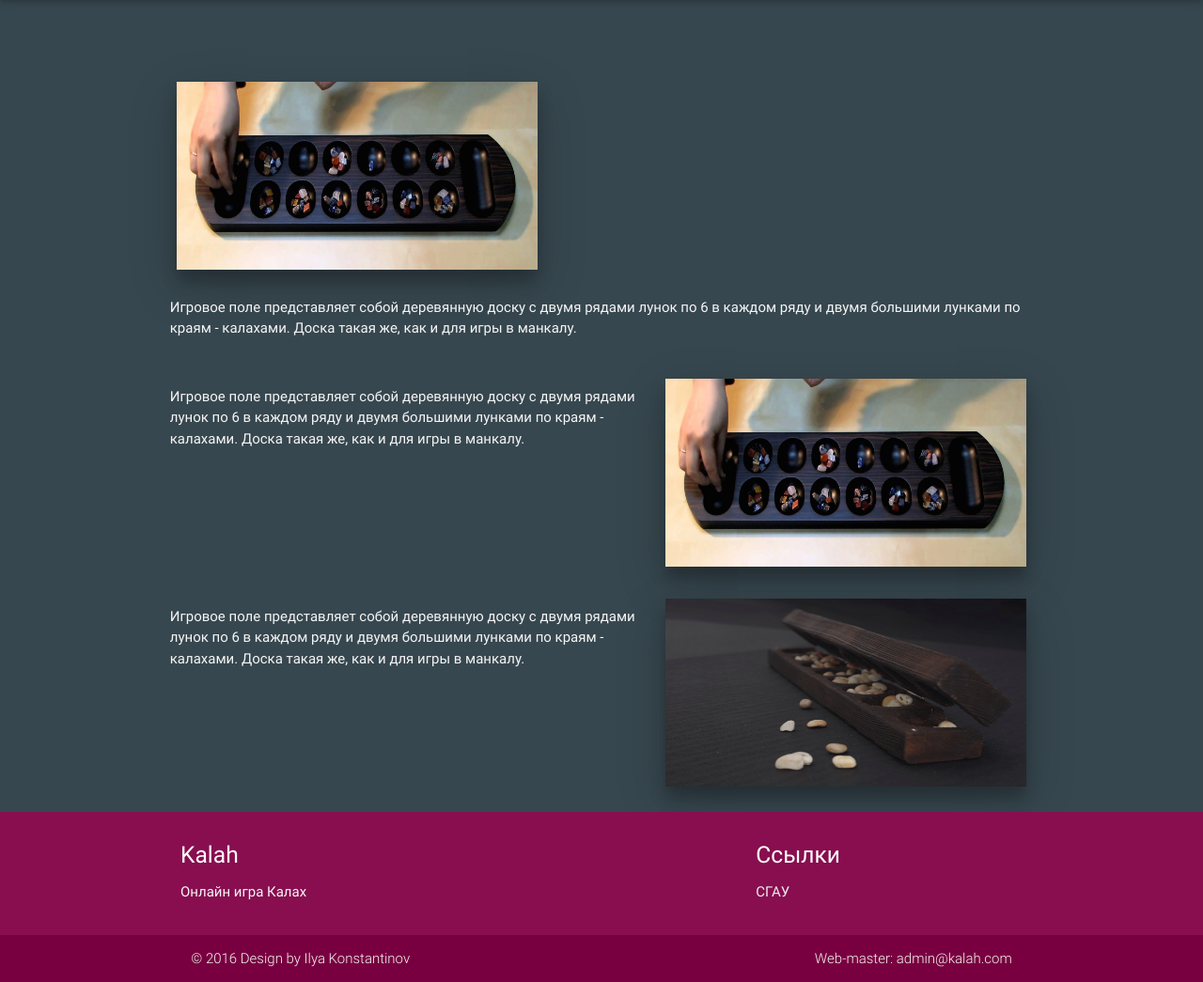
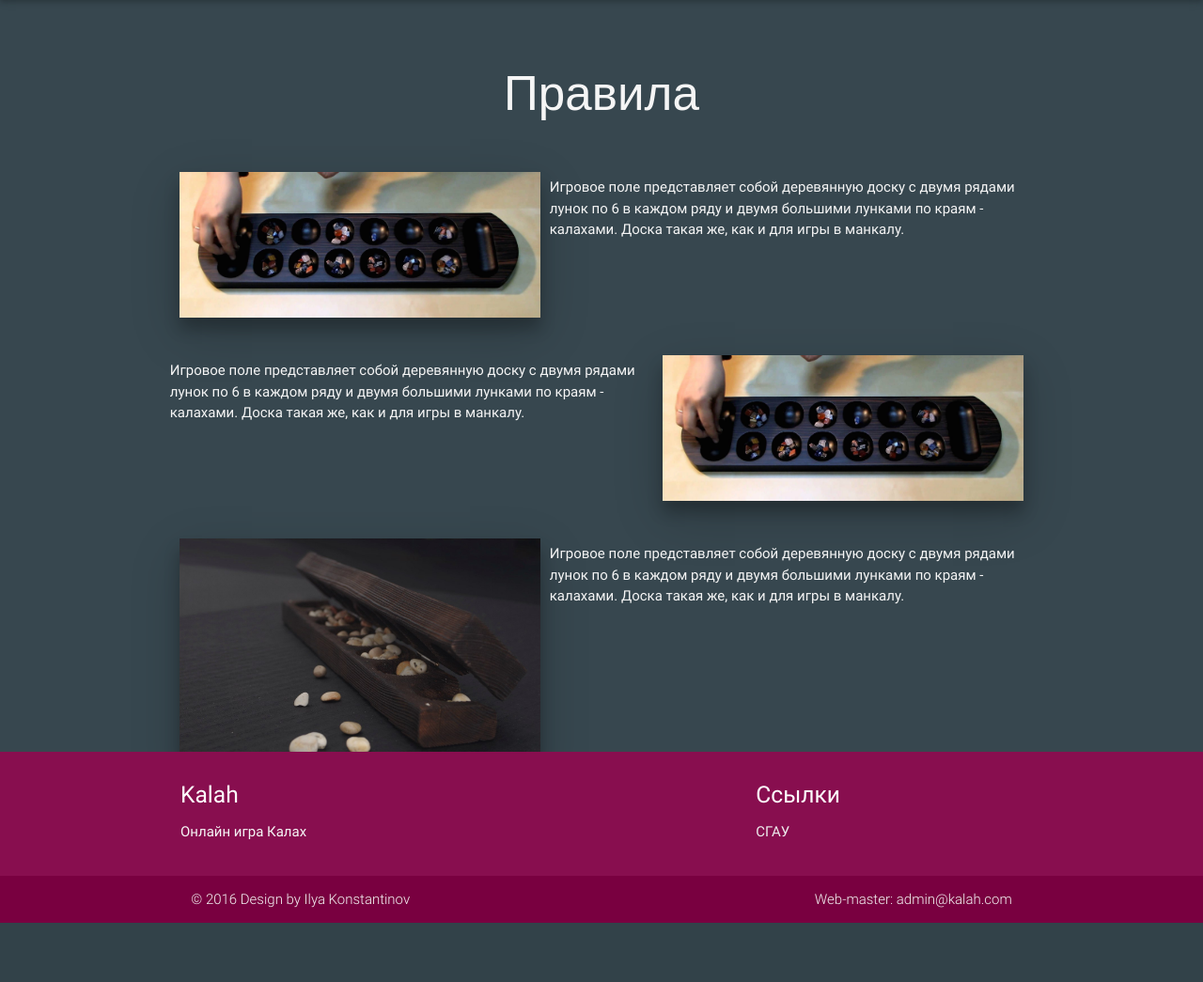
Before and after one commit to EmelyanovAndrey/Kalah, a PHP site: page /rules.html in a window 1280 px wide. Shown: the part 64-1109 px from the top of the page at 94% size. After the commit the page ends 1046 px from the top, so only its background shows below. Run offline with PHP 8.4, Linux system fonts and the light colour scheme; some libraries are stand-ins or nearby versions; some web fonts are replaced.

Commit message:
rules and fixed h1

```diff
--- a/src/main/view/css/includes/style.less
+++ b/src/main/view/css/includes/style.less
@@ -285,7 +285,7 @@ header {
   }
 }
 
-.registration, .login, .new-game, .game-list {
+.registration, .login, .new-game, .game-list, .rules {
 
   height: 90vh;
   padding-top: 5vh;
@@ -297,20 +297,7 @@ header {
     display: block;
   }
 
-  h1 {
-    font-family: 'Orbitron', sans-serif;
 
-    @media all and (min-width: @width-divide) {
-      font-size: 4vw !important;
-    }
-
-    @media all and (max-width: @width-divide) {
-      font-size: 6vw;
-    }
-
-    text-align: center;
-    color: @color-text;
-  }
 }
 
 .save-games {
@@ -324,10 +311,7 @@ header {
 
 .rules {
 
-  margin-top: 10vh;
-
   img {
-    height: 25vh;
 
     @media all and (min-width: @width-divide) {
       width: 30vw;
@@ -341,10 +325,10 @@ header {
       width: 50vw;
     }
 
-    margin: 7px;
+    margin: 10px;
   }
 
-  .row + .right {
+  & .right {
     img {
       float: right;
     }
@@ -352,7 +336,7 @@ header {
 
   }
 
-  .row + .left {
+  & .left {
     img {
       float: left;
     }
--- a/src/main/view/css/includes/styleTemplate.less
+++ b/src/main/view/css/includes/styleTemplate.less
@@ -75,15 +75,31 @@ header {
     text-align: center;
     padding-top: 35vh;
 
-    h1, h2, h3 {
-      font-size: 5vw;
-    }
-
     a.btn-large {
       background-color: @color-main;
       margin: 10px;
     }
   }
+}
+
+h1 {
+  font-family: 'Orbitron', sans-serif;
+  word-wrap: break-word;
+
+  @media all and (min-width: @width-divide) {
+    font-size: 4vw !important;
+  }
+
+  @media all and (max-width: @width-divide) {
+    font-size: 6vw;
+  }
+
+  @media all and (max-width: @width-divide-phone) {
+    font-size: 9vw;
+  }
+
+  text-align: center;
+  color: @color-text;
 }
 
 footer {
--- a/src/main/view/rules.html
+++ b/src/main/view/rules.html
@@ -55,13 +55,16 @@
     <div id="main">
       <div class="container">
         <div class="rules">
-                <div class="row right"><img src="/Kalah/src/main/view/assets/img/board.jpg" class="z-depth-3">
+          <div class="row">
+            <h1>Правила</h1>
+          </div>
+                <div class="row left"><img src="/Kalah/src/main/view/assets/img/board.jpg" class="z-depth-3">
                   <p>Игровое поле представляет собой деревянную доску с двумя рядами лунок по 6 в каждом ряду и двумя большими лунками по краям - калахами. Доска такая же, как и для игры в манкалу.</p>
                 </div>
                 <div class="row right"><img src="/Kalah/src/main/view/assets/img/board.jpg" class="z-depth-3">
                   <p>Игровое поле представляет собой деревянную доску с двумя рядами лунок по 6 в каждом ряду и двумя большими лунками по краям - калахами. Доска такая же, как и для игры в манкалу.</p>
                 </div>
-                <div class="row right"><img src="/Kalah/src/main/view/assets/img/slider.jpg" class="z-depth-3">
+                <div class="row left"><img src="/Kalah/src/main/view/assets/img/slider.jpg" class="z-depth-3">
                   <p>Игровое поле представляет собой деревянную доску с двумя рядами лунок по 6 в каждом ряду и двумя большими лунками по краям - калахами. Доска такая же, как и для игры в манкалу.</p>
                 </div>
         </div>
```
Also changed, not shown: src/main/view/css/includes/style.css (+37 -42 lines), src/main/view/includes/rules.jade (+12 -4 lines), src/main/view/css/style.min.css.
